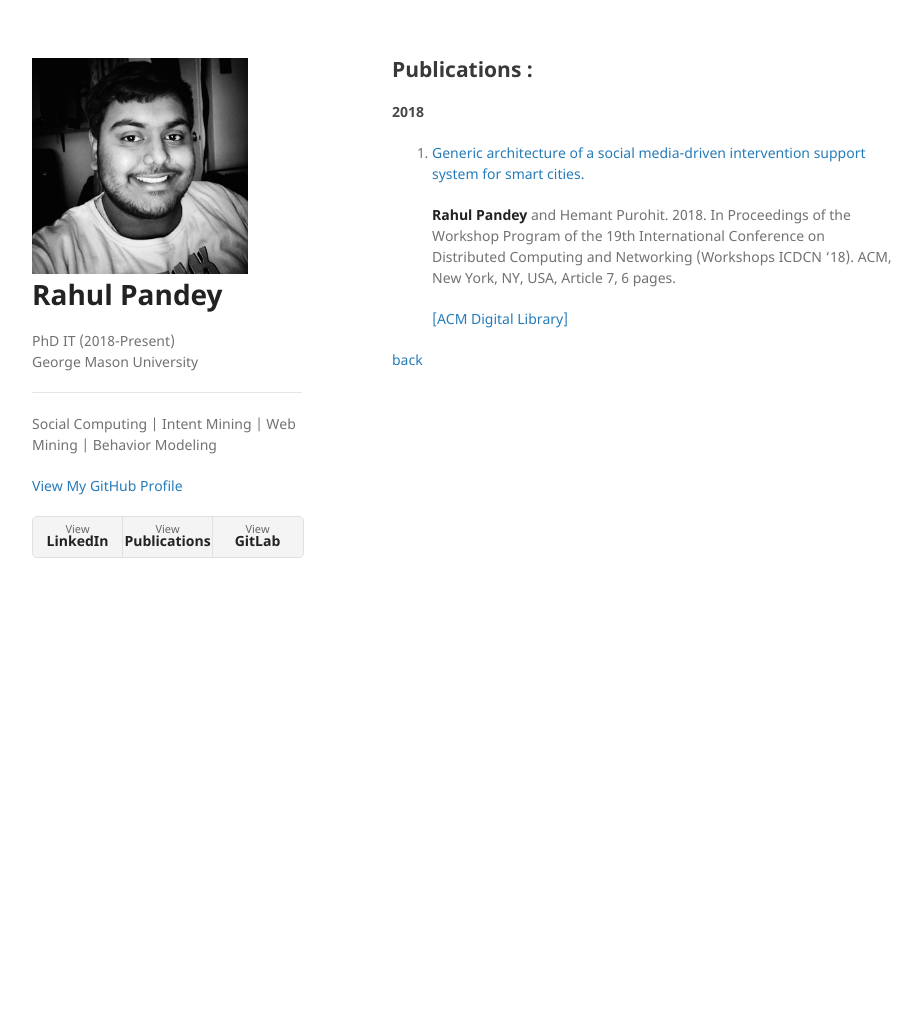
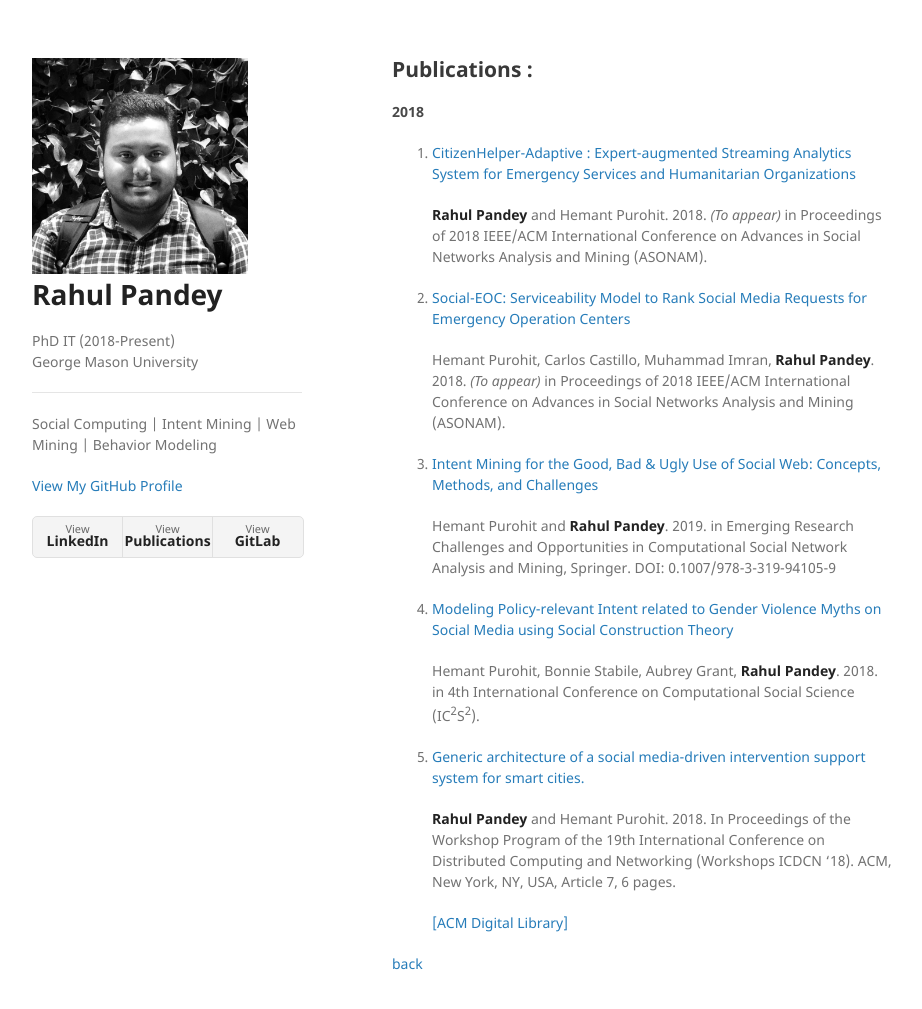
Before and after one commit to gizmowiki/gizmowiki.github.io, a Jekyll site: the page built from publications.md, in a window 1280 px wide and 1044 px high. Shown: the top 1009 px of the window, without its empty margins (178-1100 px from the left). Built offline with Jekyll 4.4.1, drawn with Linux system fonts in a browser that asks for light colours; our own code applies the rules of GitHub Pages for plain Markdown files.

Commit message:
update publications

```diff
--- a/publications.md
+++ b/publications.md
@@ -5,11 +5,27 @@ layout: default
 ## Publications :
 
 #### 2018
+1. [CitizenHelper-Adaptive : Expert-augmented Streaming Analytics System for Emergency Services and Humanitarian Organizations](./publications.html)
 
-1. [Generic architecture of a social media-driven intervention support system for smart cities.](https://mason.gmu.edu/~rpandey4/scc18-gbv-social.pdf)
+	**Rahul Pandey** and Hemant Purohit. 2018. *(To appear)* in Proceedings of 2018 IEEE/ACM International Conference on Advances in Social Networks Analysis and Mining (ASONAM).
+
+2. [Social-EOC: Serviceability Model to Rank Social Media Requests for Emergency Operation Centers](./publications.html)
+
+	Hemant Purohit, Carlos Castillo, Muhammad Imran, **Rahul Pandey**. 2018. *(To appear)* in Proceedings of 2018 IEEE/ACM International Conference on Advances in Social Networks Analysis and Mining (ASONAM).
+
+3. [Intent Mining for the Good, Bad & Ugly Use of Social Web: Concepts, Methods, and Challenges](http://ist.gmu.edu/~hpurohit/informatics-lab/papers/snam-chapter-intent-FINAL.pdf)
+
+	Hemant Purohit and **Rahul Pandey**. 2019. in Emerging Research Challenges and Opportunities in Computational Social Network Analysis and Mining, Springer. DOI: 0.1007/978-3-319-94105-9
+
+4. [Modeling Policy-relevant Intent related to Gender Violence Myths on Social Media using Social Construction Theory](http://ist.gmu.edu/~hpurohit/informatics-lab/papers/modeling-gbv-policy-intent-ic2s218.pdf)
+
+	Hemant Purohit, Bonnie Stabile, Aubrey Grant, **Rahul Pandey**. 2018. in 4th International Conference on Computational Social Science (IC<sup>2</sup>S<sup>2</sup>).
+
+5. [Generic architecture of a social media-driven intervention support system for smart cities.](https://mason.gmu.edu/~rpandey4/scc18-gbv-social.pdf)
 
 	**Rahul Pandey** and Hemant Purohit. 2018. In Proceedings of the Workshop Program of the 19th International Conference on Distributed Computing and Networking (Workshops ICDCN '18). ACM, New York, NY, USA, Article 7, 6 pages.
 
 	[\[ACM Digital Library\]](https://doi.org/10.1145/3170521.3170528)
 
+
 [back](./)
```
Also changed, not shown: mypic.jpeg, mypic_old.jpeg (added), 3 other files.
